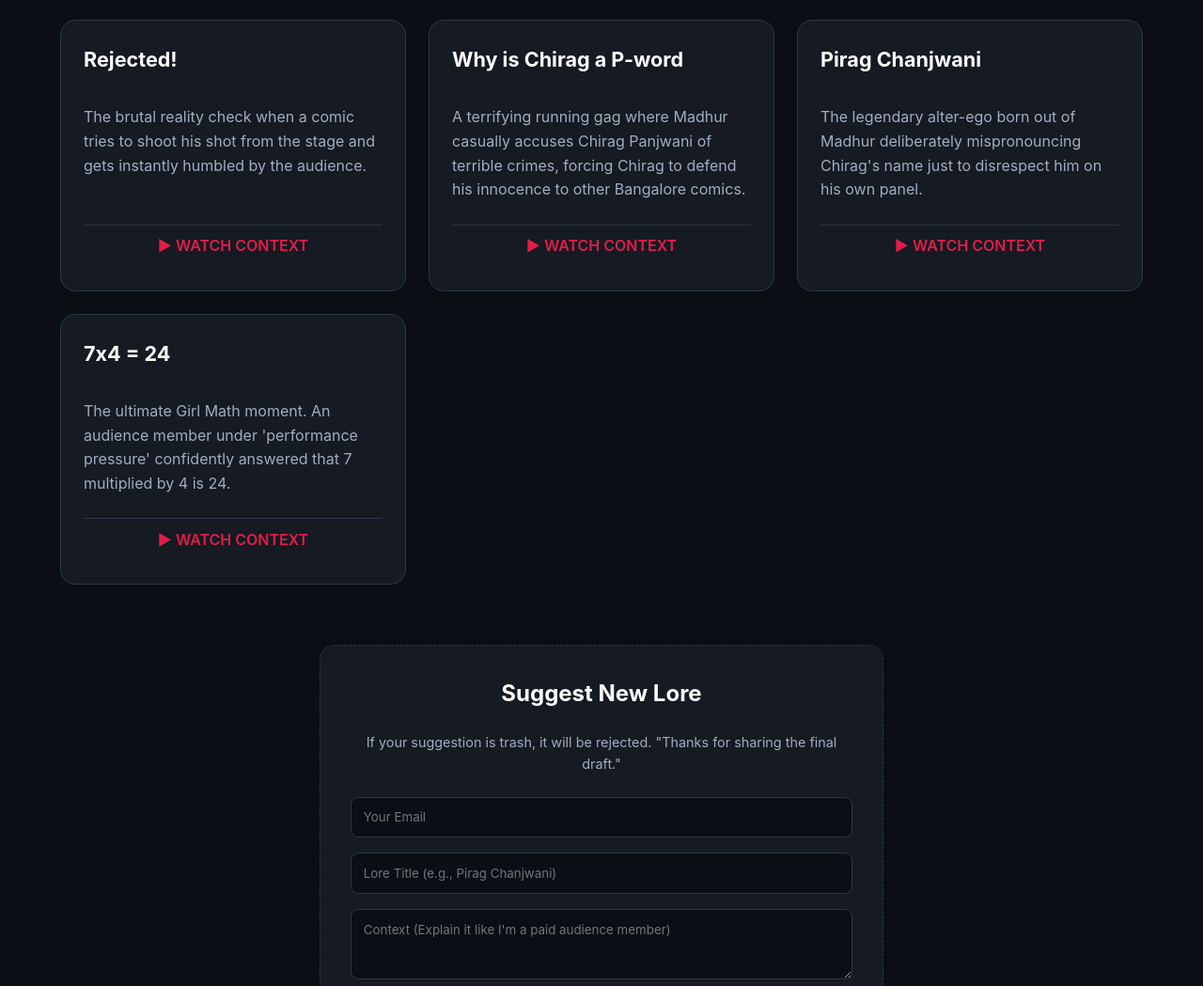
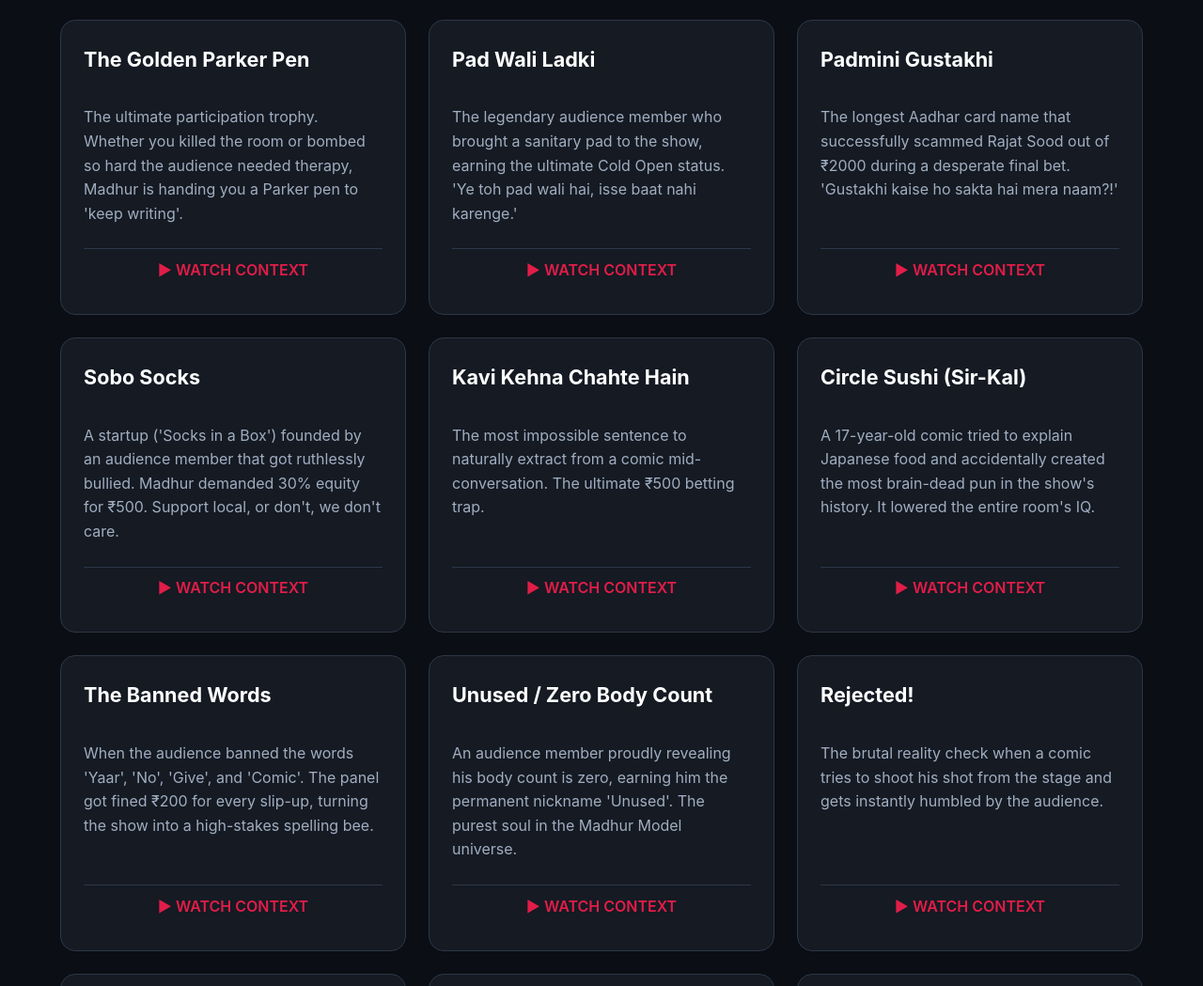
Before and after one commit to Yourfate-m/madhurary, a plain HTML site: page index.html in a window 1280 px wide. Shown: the part 1142-2191 px from the top of the page at 94% size. Drawn offline with Linux system fonts and the light colour scheme.

Commit message:
Added Pad Wali Ladki and other lore before the editor cuts it

```diff
--- a/index.html
+++ b/index.html
@@ -281,6 +281,46 @@
                 link: "https://youtu.be/1MoCQf2DKVc?si=FLeyA3znYWhiV1T8&t=60",
                 desc: "Madhur calling the cash distribution a 'Giveaway' to avoid YouTube's gambling guidelines, but proudly calling it what it actually is: raw, unadulterated 'Satta'."
             },
+{
+                title: "The Golden Parker Pen",
+                link: "https://youtu.be/rLP3zOb5hRE?si=8aYs62uxJ34fZyht&t=604",
+                desc: "The ultimate participation trophy. Whether you killed the room or bombed so hard the audience needed therapy, Madhur is handing you a Parker pen to 'keep writing'."
+            },
+            {
+                title: "Pad Wali Ladki",
+                link: "https://youtu.be/dbTVJpr-BCE?si=9-e8cL-DcZiLcyLH&t=14",
+                desc: "The legendary audience member who brought a sanitary pad to the show, earning the ultimate Cold Open status. 'Ye toh pad wali hai, isse baat nahi karenge.'"
+            },
+            {
+                title: "Padmini Gustakhi",
+                link: "https://youtu.be/Ie8Ktt9dkoU?si=N8RGhUkoKGos7oqw&t=3920",
+                desc: "The longest Aadhar card name that successfully scammed Rajat Sood out of ₹2000 during a desperate final bet. 'Gustakhi kaise ho sakta hai mera naam?!'"
+            },
+            {
+                title: "Sobo Socks",
+                link: "https://youtu.be/zQ_T07F31os?si=w-6F4Tn-jO-4XN8t&t=1785",
+                desc: "A startup ('Socks in a Box') founded by an audience member that got ruthlessly bullied. Madhur demanded 30% equity for ₹500. Support local, or don't, we don't care."
+            },
+            {
+                title: "Kavi Kehna Chahte Hain",
+                link: "https://youtu.be/zQ_T07F31os?si=w-6F4Tn-jO-4XN8t&t=2097",
+                desc: "The most impossible sentence to naturally extract from a comic mid-conversation. The ultimate ₹500 betting trap."
+            },
+            {
+                title: "Circle Sushi (Sir-Kal)",
+                link: "https://youtu.be/dbTVJpr-BCE?si=9-e8cL-DcZiLcyLH&t=1140",
+                desc: "A 17-year-old comic tried to explain Japanese food and accidentally created the most brain-dead pun in the show's history. It lowered the entire room's IQ."
+            },
+            {
+                title: "The Banned Words",
+                link: "https://youtu.be/1MoCQf2DKVc?si=FLeyA3znYWhiV1T8&t=420",
+                desc: "When the audience banned the words 'Yaar', 'No', 'Give', and 'Comic'. The panel got fined ₹200 for every slip-up, turning the show into a high-stakes spelling bee."
+            },
+            {
+                title: "Unused / Zero Body Count",
+                link: "https://youtu.be/V1aqwv0bUeM?si=KT9tZtVe0bRJzlH5&t=650",
+                desc: "An audience member proudly revealing his body count is zero, earning him the permanent nickname 'Unused'. The purest soul in the Madhur Model universe."
+            },
             {
                 title: "Rejected!",
                 link: "https://youtu.be/Ie8Ktt9dkoU?si=N8RGhUkoKGos7oqw&t=2069",
@@ -341,6 +381,17 @@
                 alert("Performance pressure detected. Please re-calculate.");
                 return;
             }
+if (query === "giveaway" || query === "give away") {
+                searchInput.value = "";
+                alert("What the f**k is a Giveaway? Satta bol bhai, Satta.");
+                return;
+            }
+
+            if (query === "parker" || query === "pen") {
+                searchInput.value = "";
+                alert("Thank you for your terrible set. Here is a Parker pen. Now get out.");
+                return;
+            }
             if (query === "chirag") {
                 document.body.style.backgroundColor = "#450a0a";
                 setTimeout(() => document.body.style.backgroundColor = "var(--bg-color)", 500);
```
